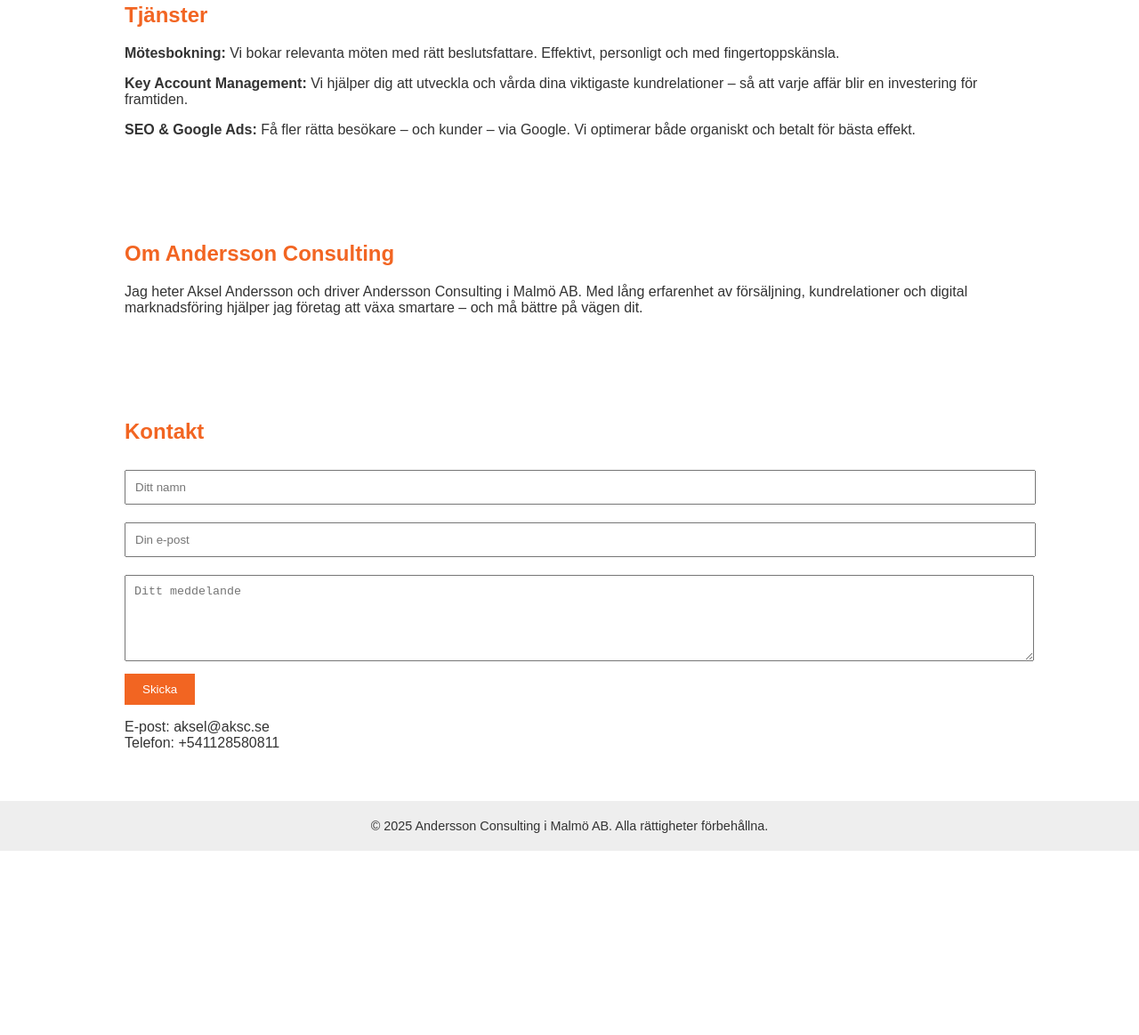
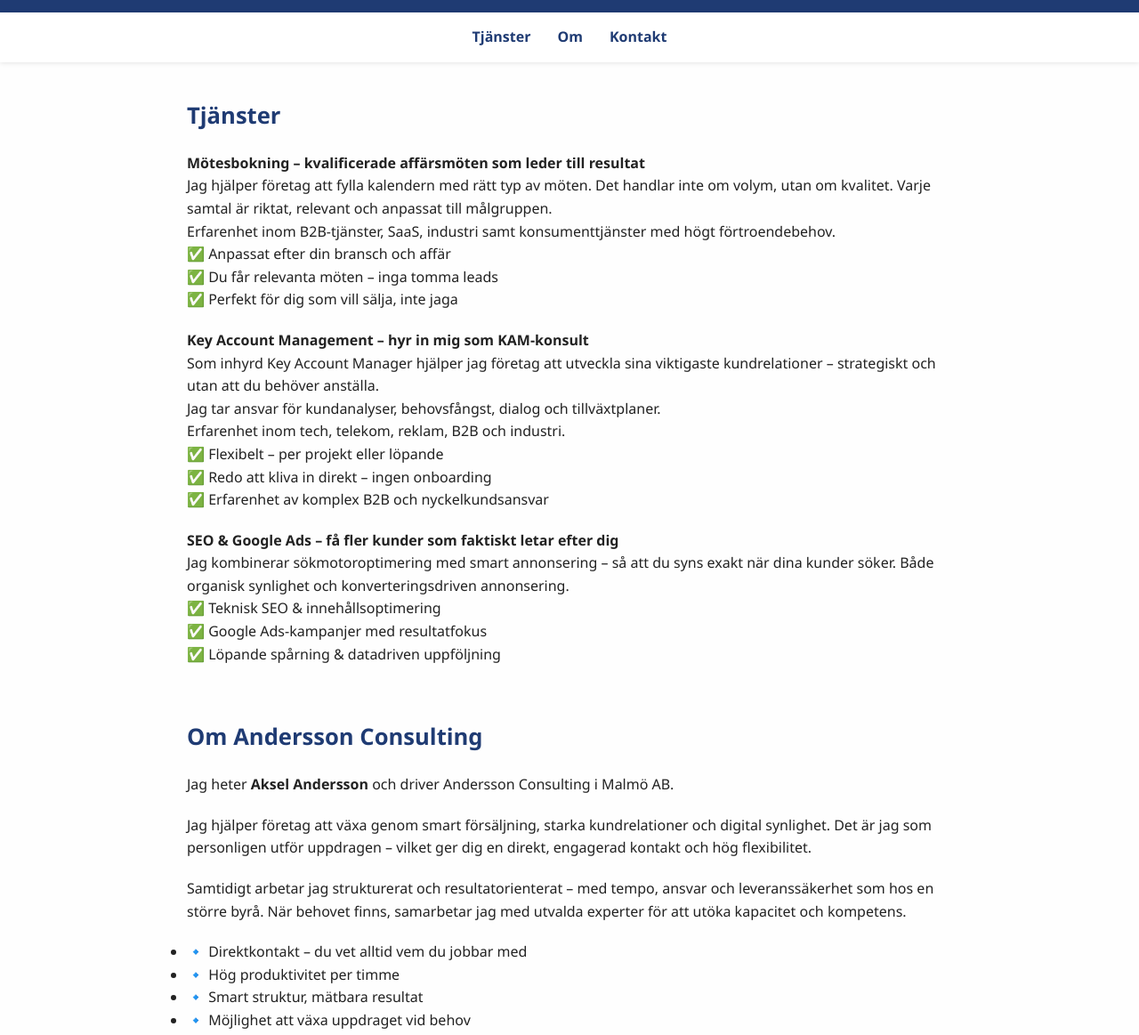
Before and after one commit to aksel1992/aconsulting-site, a plain HTML site: page index.html in a window 1280 px wide. Shown: the part 307-1470 px from the top of the page at 89% size. Before the commit the page ends 1263 px from the top, so only its background shows below. Drawn offline with Linux system fonts and the light colour scheme.

Commit message:
Update index.html

```diff
--- a/index.html
+++ b/index.html
@@ -1,22 +1,39 @@
-
 <!DOCTYPE html>
 <html lang="sv">
 <head>
-  <meta charset="UTF-8">
-  <meta name="viewport" content="width=device-width, initial-scale=1.0">
+  <meta charset="UTF-8" />
+  <meta name="viewport" content="width=device-width, initial-scale=1.0" />
   <title>Andersson Consulting</title>
+  <link rel="icon" href="favicon.ico" type="image/x-icon" />
+  <meta name="description" content="Andersson Consulting i Malmö AB – Mötesbokning, KAM och SEO för företag som vill växa smartare." />
   <style>
-    body { font-family: Arial, sans-serif; margin: 0; padding: 0; color: #333; background: #fff; }
-    header { background: #f26522; color: white; padding: 40px 20px; text-align: center; }
-    header h1 { margin: 0; font-size: 2.5em; }
-    nav { background: #222; color: white; display: flex; justify-content: center; gap: 20px; padding: 10px; }
-    nav a { color: white; text-decoration: none; font-weight: bold; }
-    section { padding: 40px 20px; max-width: 1000px; margin: 0 auto; }
-    h2 { color: #f26522; }
-    footer { background: #eee; padding: 20px; text-align: center; font-size: 0.9em; }
-    .logo { font-size: 2em; font-weight: bold; color: #f26522; }
-    .contact-form input, .contact-form textarea { width: 100%; padding: 10px; margin: 10px 0; }
-    .contact-form button { background: #f26522; color: white; padding: 10px 20px; border: none; cursor: pointer; }
+    * { box-sizing: border-box; margin: 0; padding: 0; }
+    body { font-family: 'Segoe UI', sans-serif; color: #222; background: #fefefe; line-height: 1.6; }
+    header { background: #1f3b73; color: white; padding: 60px 20px; text-align: center; }
+    header .logo { font-size: 3em; font-weight: bold; margin-bottom: 10px; }
+    header h1 { font-size: 2.2em; margin-bottom: 10px; }
+    header p { font-size: 1.1em; }
+
+    nav { background: #fff; display: flex; justify-content: center; gap: 30px; padding: 15px 0; box-shadow: 0 1px 5px rgba(0,0,0,0.1); position: sticky; top: 0; z-index: 10; }
+    nav a { color: #1f3b73; text-decoration: none; font-weight: bold; font-size: 1em; }
+    nav a:hover { text-decoration: underline; }
+
+    main { max-width: 900px; margin: auto; padding: 40px 20px; }
+    section { margin-bottom: 60px; }
+    h2 { color: #1f3b73; font-size: 1.6em; margin-bottom: 20px; }
+    p { margin-bottom: 20px; }
+
+    .contact-form input, .contact-form textarea {
+      width: 100%; padding: 10px; margin-bottom: 10px; border: 1px solid #ccc; border-radius: 4px;
+    }
+    .contact-form button {
+      background: #1f3b73; color: white; border: none; padding: 12px 20px; border-radius: 4px; cursor: pointer;
+    }
+    .contact-form button:hover {
+      background: #182e5a;
+    }
+
+    footer { background: #f4f4f4; padding: 30px 20px; text-align: center; font-size: 0.9em; color: #666; }
   </style>
 </head>
 <body>
@@ -32,31 +49,61 @@
     <a href="#kontakt">Kontakt</a>
   </nav>
 
+  <main>
     <section id="tjanster">
       <h2>Tjänster</h2>
-    <p><strong>Mötesbokning:</strong> Vi bokar relevanta möten med rätt beslutsfattare. Effektivt, personligt och med fingertoppskänsla.</p>
-    <p><strong>Key Account Management:</strong> Vi hjälper dig att utveckla och vårda dina viktigaste kundrelationer – så att varje affär blir en investering för framtiden.</p>
-    <p><strong>SEO & Google Ads:</strong> Få fler rätta besökare – och kunder – via Google. Vi optimerar både organiskt och betalt för bästa effekt.</p>
+
+      <p><strong>Mötesbokning – kvalificerade affärsmöten som leder till resultat</strong><br>
+      Jag hjälper företag att fylla kalendern med rätt typ av möten. Det handlar inte om volym, utan om kvalitet. Varje samtal är riktat, relevant och anpassat till målgruppen.<br>
+      Erfarenhet inom B2B-tjänster, SaaS, industri samt konsumenttjänster med högt förtroendebehov.<br>
+      ✅ Anpassat efter din bransch och affär<br>
+      ✅ Du får relevanta möten – inga tomma leads<br>
+      ✅ Perfekt för dig som vill sälja, inte jaga</p>
+
+      <p><strong>Key Account Management – hyr in mig som KAM-konsult</strong><br>
+      Som inhyrd Key Account Manager hjälper jag företag att utveckla sina viktigaste kundrelationer – strategiskt och utan att du behöver anställa.<br>
+      Jag tar ansvar för kundanalyser, behovsfångst, dialog och tillväxtplaner.<br>
+      Erfarenhet inom tech, telekom, reklam, B2B och industri.<br>
+      ✅ Flexibelt – per projekt eller löpande<br>
+      ✅ Redo att kliva in direkt – ingen onboarding<br>
+      ✅ Erfarenhet av komplex B2B och nyckelkundsansvar</p>
+
+      <p><strong>SEO & Google Ads – få fler kunder som faktiskt letar efter dig</strong><br>
+      Jag kombinerar sökmotoroptimering med smart annonsering – så att du syns exakt när dina kunder söker. Både organisk synlighet och konverteringsdriven annonsering.<br>
+      ✅ Teknisk SEO & innehållsoptimering<br>
+      ✅ Google Ads-kampanjer med resultatfokus<br>
+      ✅ Löpande spårning & datadriven uppföljning</p>
     </section>
 
     <section id="om">
       <h2>Om Andersson Consulting</h2>
-    <p>Jag heter Aksel Andersson och driver Andersson Consulting i Malmö AB. Med lång erfarenhet av försäljning, kundrelationer och digital marknadsföring hjälper jag företag att växa smartare – och må bättre på vägen dit.</p>
+      <p>Jag heter <strong>Aksel Andersson</strong> och driver Andersson Consulting i Malmö AB.</p>
+      <p>Jag hjälper företag att växa genom smart försäljning, starka kundrelationer och digital synlighet. Det är jag som personligen utför uppdragen – vilket ger dig en direkt, engagerad kontakt och hög flexibilitet.</p>
+      <p>Samtidigt arbetar jag strukturerat och resultatorienterat – med tempo, ansvar och leveranssäkerhet som hos en större byrå. När behovet finns, samarbetar jag med utvalda experter för att utöka kapacitet och kompetens.</p>
+      <ul>
+        <li>🔹 Direktkontakt – du vet alltid vem du jobbar med</li>
+        <li>🔹 Hög produktivitet per timme</li>
+        <li>🔹 Smart struktur, mätbara resultat</li>
+        <li>🔹 Möjlighet att växa uppdraget vid behov</li>
+      </ul>
     </section>
 
     <section id="kontakt">
       <h2>Kontakt</h2>
       <form class="contact-form">
-      <input type="text" placeholder="Ditt namn" required>
-      <input type="email" placeholder="Din e-post" required>
+        <input type="text" placeholder="Ditt namn" required />
+        <input type="email" placeholder="Din e-post" required />
         <textarea rows="5" placeholder="Ditt meddelande"></textarea>
         <button type="submit">Skicka</button>
       </form>
-    <p>E-post: aksel@aksc.se<br>Telefon: +541128580811</p>
+      <p>E-post: <a href="mailto:aksel@aksc.se">aksel@aksc.se</a><br>
+         Telefon: +46 72 279 08 65<br>
+         Domän: <a href="https://www.aconsulting.se">www.aconsulting.se</a></p>
     </section>
+  </main>
 
   <footer>
-    &copy; 2025 Andersson Consulting i Malmö AB. Alla rättigheter förbehållna.
+    &copy; 2025 Andersson Consulting i Malmö AB – Alla rättigheter förbehållna.
   </footer>
 </body>
 </html>
```
Lines whose indentation alone changed are shown as unchanged.
